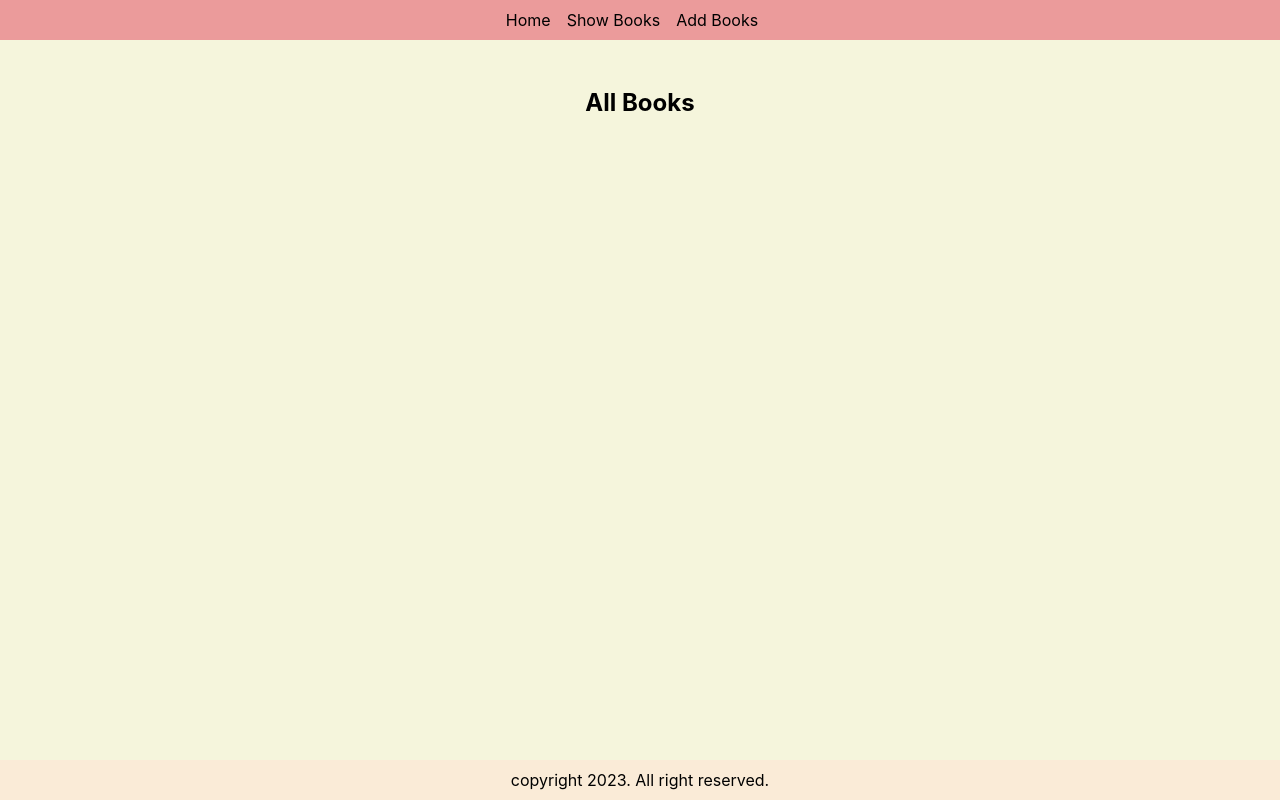
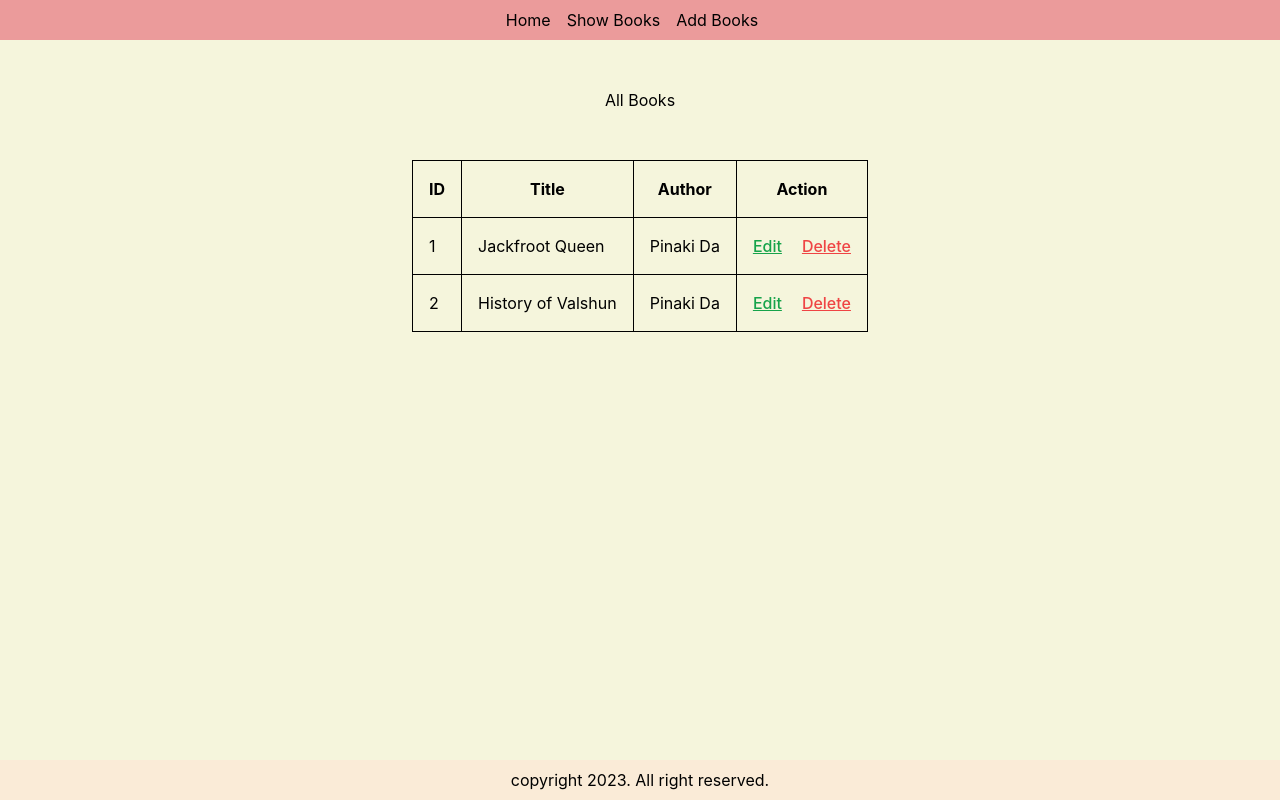
Before and after one commit to mohammedtakbir/React-CRUD-App-using-redux-toolkit, a React (Create React App) app: page /books-view in a window 1280 px wide. Built offline with nearby package versions, Linux system fonts and the light colour scheme.

Commit message:
displayed initilay added books on UI

```diff
--- a/package.json
+++ b/package.json
@@ -37,5 +37,8 @@
       "last 1 firefox version",
       "last 1 safari version"
     ]
+  },
+  "devDependencies": {
+    "tailwindcss": "^3.2.4"
   }
 }
--- a/src/App.css
+++ b/src/App.css
@@ -47,17 +47,18 @@ th {
   padding: 1rem;
 }
 
-button {
+/* button {
   width: 5rem;
   margin: 0.5rem;
   padding: 0.2rem;
   border-radius: 0.5rem;
   cursor: pointer;
+  text-decoration: underline;
 }
 button:hover {
   background-color: black;
   color: white;
-}
+} */
 
 .form-field {
   margin: 1rem;
--- a/src/App/Store.js
+++ b/src/App/Store.js
@@ -3,7 +3,7 @@ import BooksReducer from "../Features/Books/BooksSlice";
 
 const store = configureStore({
     reducer: {
-        BooksReducer: BooksReducer,
+        booksReducer: BooksReducer,
     }
 })
 export default store;
--- a/src/Features/Books/BooksView.js
+++ b/src/Features/Books/BooksView.js
@@ -1,9 +1,43 @@
 import React from 'react';
+import { useSelector } from 'react-redux';
 
 const BooksView = () => {
+    const books = useSelector(state => state.booksReducer.books);
+
     return (
         <div>
             <h2>All Books</h2>
+
+            <table>
+                <thead>
+                    <tr>
+                        <th>ID</th>
+                        <th>Title</th>
+                        <th>Author</th>
+                        <th>Action</th>
+                    </tr>
+                </thead>
+                <tbody>
+                    {
+                        books && books.map(book => {
+                            const { id, author, title } = book;
+                            return (
+                                <tr key={id}>
+                                    <td>{id}</td>
+                                    <td>{title}</td>
+                                    <td>{author}</td>
+                                    <td>
+                                        <button className='underline text-green-600 font-medium mr-5 active:text-blue-500'>Edit</button>
+                                        <button className='underline text-red-500 font-medium active:text-blue-500'>Delete</button>
+                                    </td>
+                                </tr>
+                            )
+                        }
+                        )
+                    }
+                </tbody>
+            </table>
+
         </div>
     );
 };
--- a/src/index.css
+++ b/src/index.css
@@ -1,3 +1,6 @@
+@tailwind base;
+@tailwind components;
+@tailwind utilities;
 body {
   margin: 0;
   font-family: -apple-system, BlinkMacSystemFont, 'Segoe UI', 'Roboto', 'Oxygen',
--- a/src/index.js
+++ b/src/index.js
@@ -4,7 +4,7 @@ import './index.css';
 import App from './App';
 import reportWebVitals from './reportWebVitals';
 import { Provider } from 'react-redux';
-import store from './app/store';
+import store from './App/Store';
 
 const root = ReactDOM.createRoot(document.getElementById('root'));
 root.render(
--- /dev/null
+++ b/tailwind.config.js
@@ -0,0 +1,10 @@
+/** @type {import('tailwindcss').Config} */
+module.exports = {
+  content: [
+    "./src/**/*.{js,jsx,ts,tsx}",
+  ],
+  theme: {
+    extend: {},
+  },
+  plugins: [],
+}
```
Also changed, not shown: 1 other file (tests, documents, lock files or other folders).
